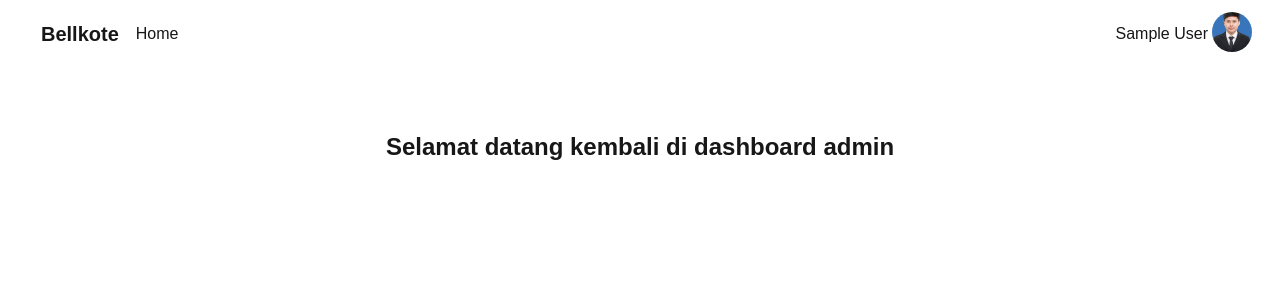
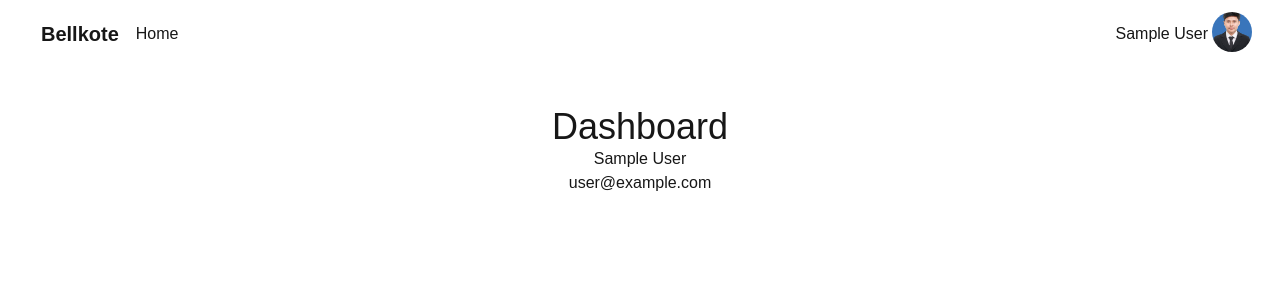
Before and after one commit to Nabilfadilah/next_auth, a Next.js app: page /dashboard in a window 1280 px wide. Shown: the top 300 px of the page. Built offline with nearby package versions, Linux system fonts and the light colour scheme; no server answers; sample sign-in values are in the browser's storage.

Commit message:
Menambah session untuk user dan proteksi route

```diff
--- a/src/app/dashboard/page.tsx
+++ b/src/app/dashboard/page.tsx
@@ -1,15 +1,23 @@
-"use client";
+// "use client";
 
+import {getServerSession} from "next-auth";
+import {redirect} from "next/navigation";
 import React from "react";
 
-const DashboardPage = () => {
+const Dashboard = async () => {
+  // session user dan agar tidak bisa akses ke route lain sebelum logout
+  const session = await getServerSession();
+  if (!session) {
+    redirect("/login");
+  }
+
   return (
-    <div className="container mx-auto mt-16 text-center">
-      <h1 className="text-2xl font-bold">
-        Selamat datang kembali di dashboard admin
-      </h1>
+    <div className="flex flex-col items-center justify-between p-10">
+      <h1 className="text-4xl">Dashboard</h1>
+      <h1>{session.user?.name}</h1>
+      <h1>{session.user?.email}</h1>
     </div>
   );
 };
 
-export default DashboardPage;
+export default Dashboard;
```
